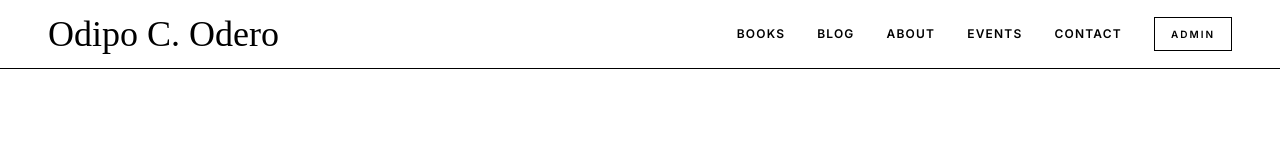
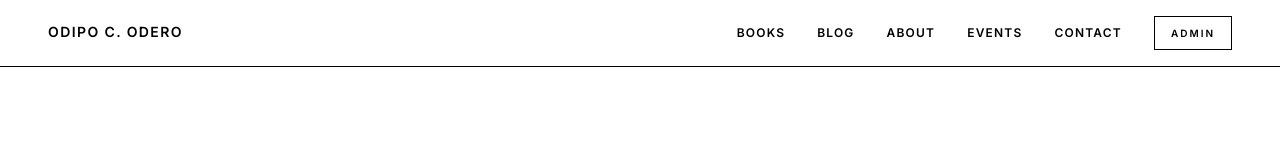
Before and after one commit to Paulah-linah/Odero-C-Odipo-Website, a React (Vite) app: page / in a window 1280 px wide. Shown: the top 156 px of the page. Built offline with nearby package versions, Linux system fonts and the light colour scheme; a web font is replaced by a local one.

Commit message:
Navbar Changes

```diff
--- a/components/Navbar.tsx
+++ b/components/Navbar.tsx
@@ -5,6 +5,8 @@ import { Link, useLocation } from 'react-router-dom';
 export const Navbar: React.FC = () => {
   const location = useLocation();
   const [isOpen, setIsOpen] = useState(false);
+
+  const brandText = 'Odipo C. Odero';
 
   const navLinks = [
     { name: 'Books', path: '/books' },
@@ -17,8 +19,15 @@ export const Navbar: React.FC = () => {
   return (
     <nav className="sticky top-0 z-50 bg-white border-b border-black py-4 px-6 md:px-12">
       <div className="max-w-7xl mx-auto flex justify-between items-center">
-        <Link to="/" className="text-4xl font-signature leading-none">
-          Odipo C. Odero
+        <Link
+          to="/"
+          aria-label={brandText}
+          className="uppercase text-sm tracking-widest font-semibold leading-none"
+        >
+          <span className="sr-only">{brandText}</span>
+          <span aria-hidden="true" className="odipo-brand-typing">
+            {brandText}
+          </span>
         </Link>
 
         {/* Desktop Nav */}
@@ -47,13 +56,42 @@ export const Navbar: React.FC = () => {
       {isOpen && (
         <div className="md:hidden fixed inset-0 bg-white z-40 flex flex-col items-center justify-center space-y-8 text-2xl font-serif">
           <button onClick={() => setIsOpen(false)} className="absolute top-6 right-6 text-3xl">✕</button>
-          <Link to="/" onClick={() => setIsOpen(false)} className="text-5xl font-signature mb-4">Odipo C. Odero</Link>
+          <Link
+            to="/"
+            onClick={() => setIsOpen(false)}
+            className="mb-4 uppercase tracking-widest font-semibold text-base"
+          >
+            {brandText}
+          </Link>
           {navLinks.map((link) => (
             <Link key={link.path} to={link.path} onClick={() => setIsOpen(false)}>{link.name}</Link>
           ))}
           <Link to="/admin" onClick={() => setIsOpen(false)} className="border border-black px-8 py-3 text-sm uppercase tracking-widest font-bold">Admin</Link>
         </div>
       )}
+      <style>{`
+        .odipo-brand-typing {
+          display: inline-block;
+          white-space: nowrap;
+          overflow: hidden;
+          clip-path: inset(0 100% 0 0);
+          will-change: clip-path;
+          animation: odipo-brand-typing-reveal 1.8s steps(14, end) 140ms both;
+        }
+
+        @keyframes odipo-brand-typing-reveal {
+          to {
+            clip-path: inset(0 0 0 0);
+          }
+        }
+
+        @media (prefers-reduced-motion: reduce) {
+          .odipo-brand-typing {
+            animation: none;
+            clip-path: inset(0 0 0 0);
+          }
+        }
+      `}</style>
     </nav>
   );
 };
```
